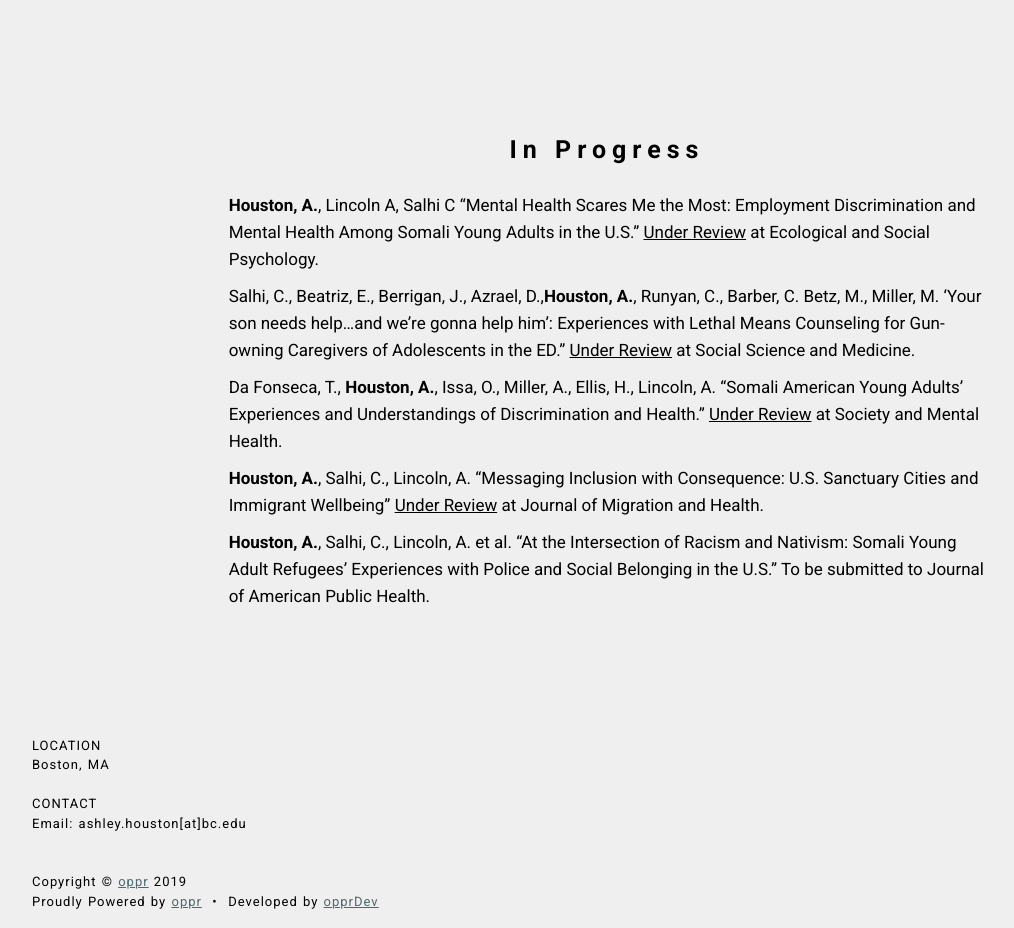
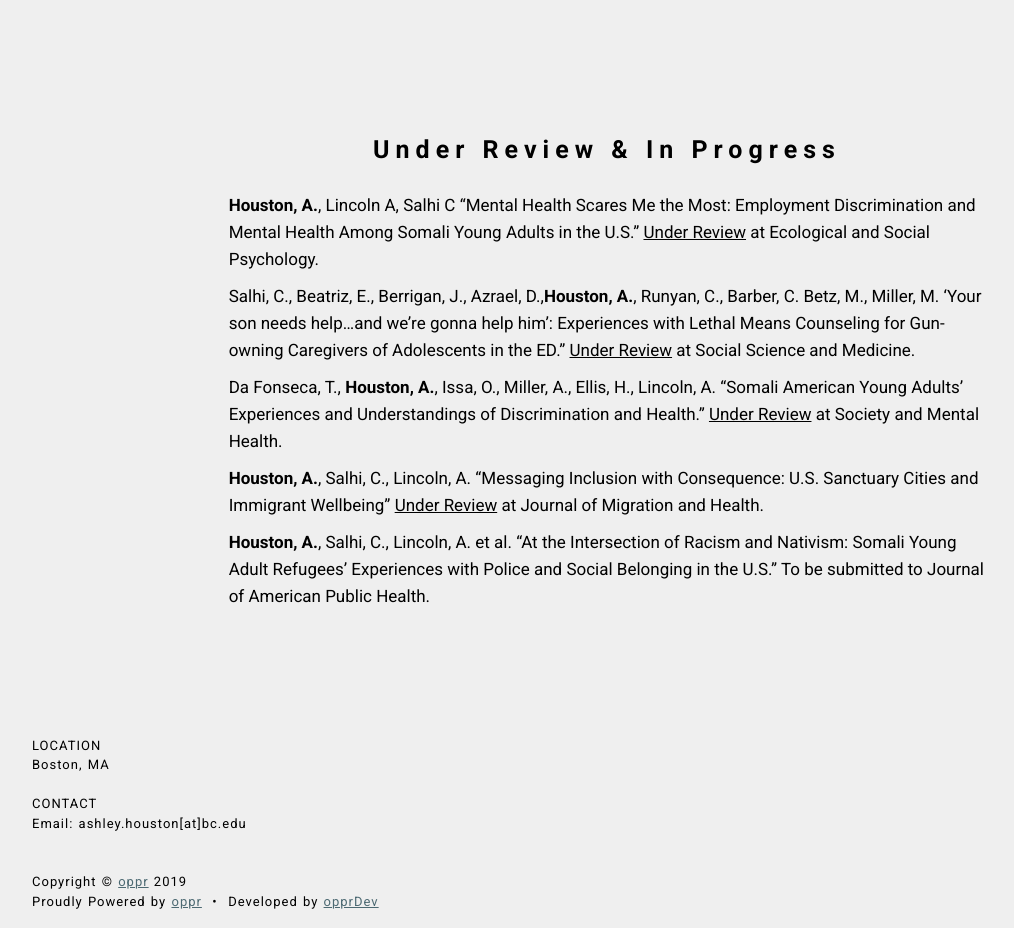
Before and after one commit to areneeh/arh, a plain HTML site: page publications.html in a window 1280 px wide. Shown: the part 1100-2028 px from the top of the page, without its empty margins (33-1047 px from the left). Drawn offline with Linux system fonts and the light colour scheme.

Commit message:
Update publications.html

```diff
--- a/publications.html
+++ b/publications.html
@@ -73,7 +73,7 @@
       <div class="mbr-section__container container mbr-section__container--first" style="padding-top: 93px;">
         <div class="mbr-header mbr-header--wysiwyg row">
           <div class="col-sm-8 col-sm-offset-2">
-            <h3 class="mbr-header__text">In Progress</h3>
+            <h3 class="mbr-header__text">Under Review & In Progress</h3>
           </div>
         </div>
       </div>
```
